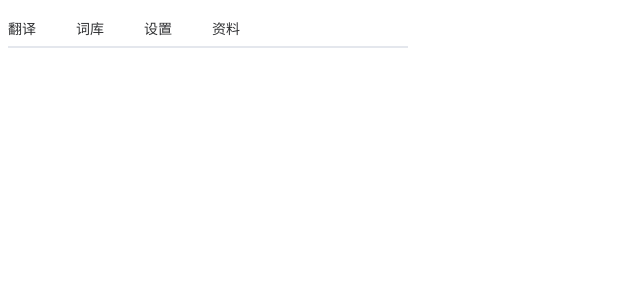
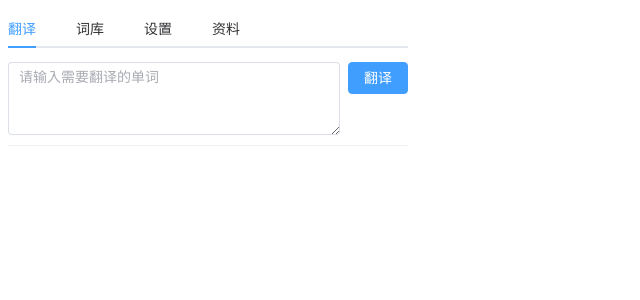
Before and after one commit to yeshaojun/coder_e, a Vue app in the folder vue_p/: page / in a window 1280 px wide. Shown: the top 300 px of the page, without its empty margins (0-640 px from the left). Built offline with nearby package versions, Linux system fonts and the light colour scheme.

Commit message:
feat: 翻译功能

```diff
--- a/vue_p/App.vue
+++ b/vue_p/App.vue
@@ -1,60 +1,10 @@
 <template>
   <el-tabs v-model="active" class="demo-tabs">
     <el-tab-pane label="翻译" name="translate">
-      <div class="content">
-        <el-input
-          v-model="textarea"
-          :rows="2"
-          type="textarea"
-          placeholder="请输入需要翻译的单词"
-        />
-        <div v-if="textarea">
-          <div class="result">translate</div>
-          <el-space class="mt-2">
-            <el-icon class="cursor-pointer"><Microphone /></el-icon>
-            <el-tooltip
-              class="box-item"
-              effect="dark"
-              content="添加到生词本"
-              placement="top-start"
-            >
-              <el-icon class="cursor-pointer"><CirclePlus /></el-icon>
-            </el-tooltip>
-          </el-space>
-        </div>
-      </div>
+      <TranslateCom></TranslateCom>
     </el-tab-pane>
     <el-tab-pane label="词库" name="store">
-      <div class="content">
-        <div class="footer">
-          <el-space>
-            <el-button size="small">导出</el-button>
-            <el-button size="small">添加词库</el-button>
-          </el-space>
-        </div>
-        <el-collapse>
-          <el-collapse-item title="生词本" name="1">
-            <ul>
-              <li>
-                agenda
-                <span>议程</span>
-                <span>收录时间</span>
-                <span>复习次数</span>
-              </li>
-            </ul>
-          </el-collapse-item>
-          <el-collapse-item title="程序员词库" name="1">
-            <ul>
-              <li>
-                agenda
-                <span>议程</span>
-                <span>收录时间</span>
-                <span>复习次数</span>
-              </li>
-            </ul>
-          </el-collapse-item>
-        </el-collapse>
-      </div>
+      <StoreCom></StoreCom>
     </el-tab-pane>
     <el-tab-pane label="设置" name="third">
       <div class="content">设置</div>
@@ -65,34 +15,9 @@
   </el-tabs>
 </template>
 <script setup lang="ts">
-import { Microphone, CirclePlus } from "@element-plus/icons-vue";
-import { ref, onMounted } from "vue";
-const textarea = ref("");
-const active = ref();
-onMounted(() => {});
+import TranslateCom from "./src/translate.vue";
+import StoreCom from "./src/store.vue";
+import { ref } from "vue";
+const active = ref("translate");
 </script>
-<style>
-ul {
-  list-style: none;
-  padding: 0;
-}
-.result {
-  margin-top: 20px;
-  color: #599ff7;
-  font-size: 24px;
-}
-
-.footer {
-  background-color: #f0f0f0;
-  padding: 4px;
-  display: flex;
-  align-items: center;
-  flex-direction: row-reverse;
-}
-
-.content {
-  min-height: 200px;
-  max-height: 600px;
-  overflow-y: auto;
-}
-</style>
+<style></style>
--- a/vue_p/index.css
+++ b/vue_p/index.css
@@ -1,10 +1,17 @@
 body {
     width: 400px;
+    font-size: 14px;
 }
 
 .mt-2 {
     margin-top: 8px;
 }
+.ml-2 {
+    margin-left: 8px;
+}
+.mb-2 {
+    margin-bottom: 8px;
+}
 .cursor-pointer {
     cursor: pointer;
 }
--- /dev/null
+++ b/vue_p/src/store.vue
@@ -0,0 +1,45 @@
+<template>
+  <div class="content">
+    <div class="footer">
+      <el-space>
+        <el-button size="small">导出</el-button>
+        <el-button size="small">添加词库</el-button>
+      </el-space>
+    </div>
+    <el-collapse>
+      <el-collapse-item
+        v-for="item in storeList"
+        :key="item.key"
+        :title="item.name"
+        :name="item.key"
+      >
+        <ul>
+          <li>
+            agenda
+            <span>议程</span>
+            <span>收录时间</span>
+            <span>复习次数</span>
+          </li>
+        </ul>
+      </el-collapse-item>
+    </el-collapse>
+  </div>
+</template>
+<script setup lang="ts">
+import { reactive } from "vue";
+const storeList = reactive([
+  {
+    key: "coder_e_1",
+    name: "生词本",
+  },
+]);
+</script>
+<style scoped>
+.footer {
+  background-color: #f0f0f0;
+  padding: 4px;
+  display: flex;
+  align-items: center;
+  flex-direction: row-reverse;
+}
+</style>
--- /dev/null
+++ b/vue_p/src/translate.vue
@@ -0,0 +1,142 @@
+<template>
+  <div class="content">
+    <div class="origin-wrapper">
+      <div class="flex">
+        <el-input
+          v-model="textarea"
+          :rows="3"
+          type="textarea"
+          placeholder="请输入需要翻译的单词"
+        />
+        <div class="opt">
+          <el-button class="ml-2" type="primary" @click="handle"
+            >翻译</el-button
+          >
+          <el-icon
+            v-if="result.speakUrl"
+            class="cursor-pointer mt-2"
+            :size="24"
+            @click="paly()"
+            ><Microphone
+          /></el-icon>
+        </div>
+      </div>
+    </div>
+    <div v-if="result.tSpeakUrl">
+      <div class="result">
+        <div class="flex primary mb-2">
+          结果：
+          <div>{{ result.translation.join(",") }}</div>
+        </div>
+        <div v-if="result.web">
+          网络释义：
+          <ul class="web-ul">
+            <li class="flex" v-for="item in result.web" :key="item.key">
+              {{ item.key }} : {{ item.value.join(",") }}
+            </li>
+          </ul>
+        </div>
+        <el-link type="primary" @click="openDict">词典查看</el-link>
+      </div>
+      <el-space class="mt-2">
+        <el-icon class="cursor-pointer" :size="24" @click="paly('t')"
+          ><Microphone
+        /></el-icon>
+        <el-tooltip
+          class="box-item"
+          effect="dark"
+          content="添加到生词本"
+          placement="top-start"
+        >
+          <el-icon class="cursor-pointer" :size="24"><CirclePlus /></el-icon>
+        </el-tooltip>
+      </el-space>
+    </div>
+  </div>
+  <audio src="" ref="audioDom" controls class="audio-play"></audio>
+</template>
+<script setup lang="ts">
+import { Microphone, CirclePlus } from "@element-plus/icons-vue";
+import { ref, onMounted } from "vue";
+const textarea = ref("");
+
+const loading = ref(false);
+const audioDom = ref<HTMLAudioElement>();
+const result = ref<{
+  translation: string[];
+  query: string;
+  web?: { key: string; value: string[] }[];
+  tSpeakUrl: string;
+  speakUrl: string;
+}>({ translation: [], query: "", tSpeakUrl: "", speakUrl: "" });
+
+function handle() {
+  if (!textarea.value) {
+    return;
+  }
+  loading.value = true;
+  fetch("https://api.yeshaojun.com/v1/translate/text?text=" + textarea.value)
+    .then((response) => response.json())
+    .then((json) => {
+      result.value = json as any;
+      loading.value = false;
+    });
+}
+
+function paly(type = "origin") {
+  if (type === "origin") {
+  } else {
+  }
+  let url = type === "origin" ? result.value.speakUrl : result.value.tSpeakUrl;
+  if (audioDom.value) {
+    audioDom.value.currentTime = 0;
+    audioDom.value.src = url;
+    audioDom.value.play();
+  }
+}
+
+function openDict() {
+  // @ts-ignore
+  chrome.tabs.create({ url: result.value.webdict.url });
+}
+</script>
+<style scoped>
+.origin-wrapper {
+  padding-bottom: 10px;
+  border-bottom: 1px solid #f0f0f0;
+}
+ul {
+  list-style: none;
+  padding: 0;
+}
+.result {
+  margin-top: 20px;
+  font-size: 14px;
+}
+.primary {
+  color: #599ff7;
+  font-size: 16px;
+}
+
+.content {
+  min-height: 200px;
+  max-height: 600px;
+  overflow-y: auto;
+}
+.flex {
+  display: flex;
+}
+.audio-play {
+  display: none;
+}
+
+.web-ul {
+  margin: 0;
+}
+.web-ul li {
+  line-height: 30px;
+}
+.opt {
+  text-align: center;
+}
+</style>
--- a/vue_p/vite.config.js
+++ b/vue_p/vite.config.js
@@ -12,5 +12,9 @@ export default defineConfig({
   base: "./",
   build: {
     outDir: "../popup",
+    watch: {},
+  },
+  server: {
+    hmr: true,
   },
 });
```
